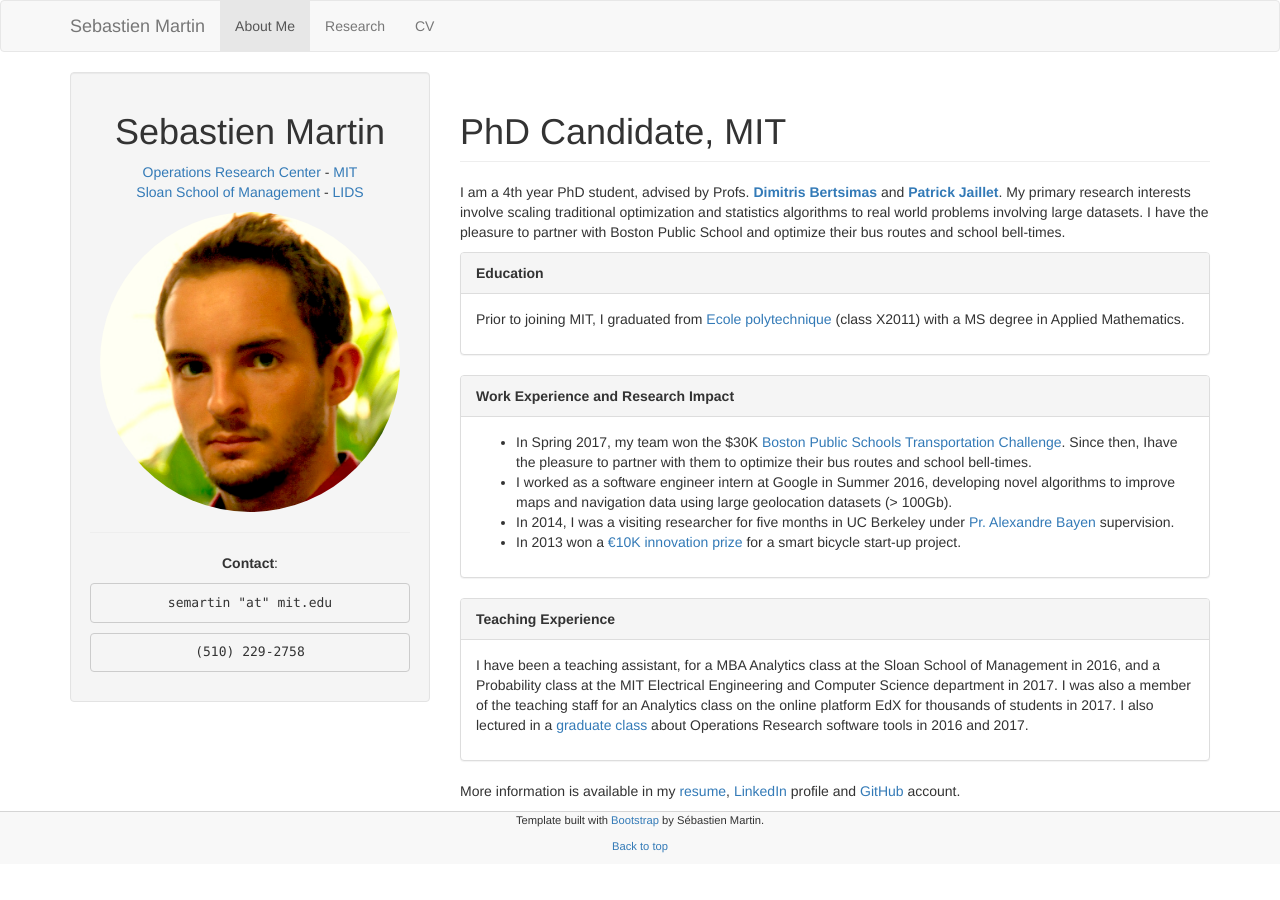
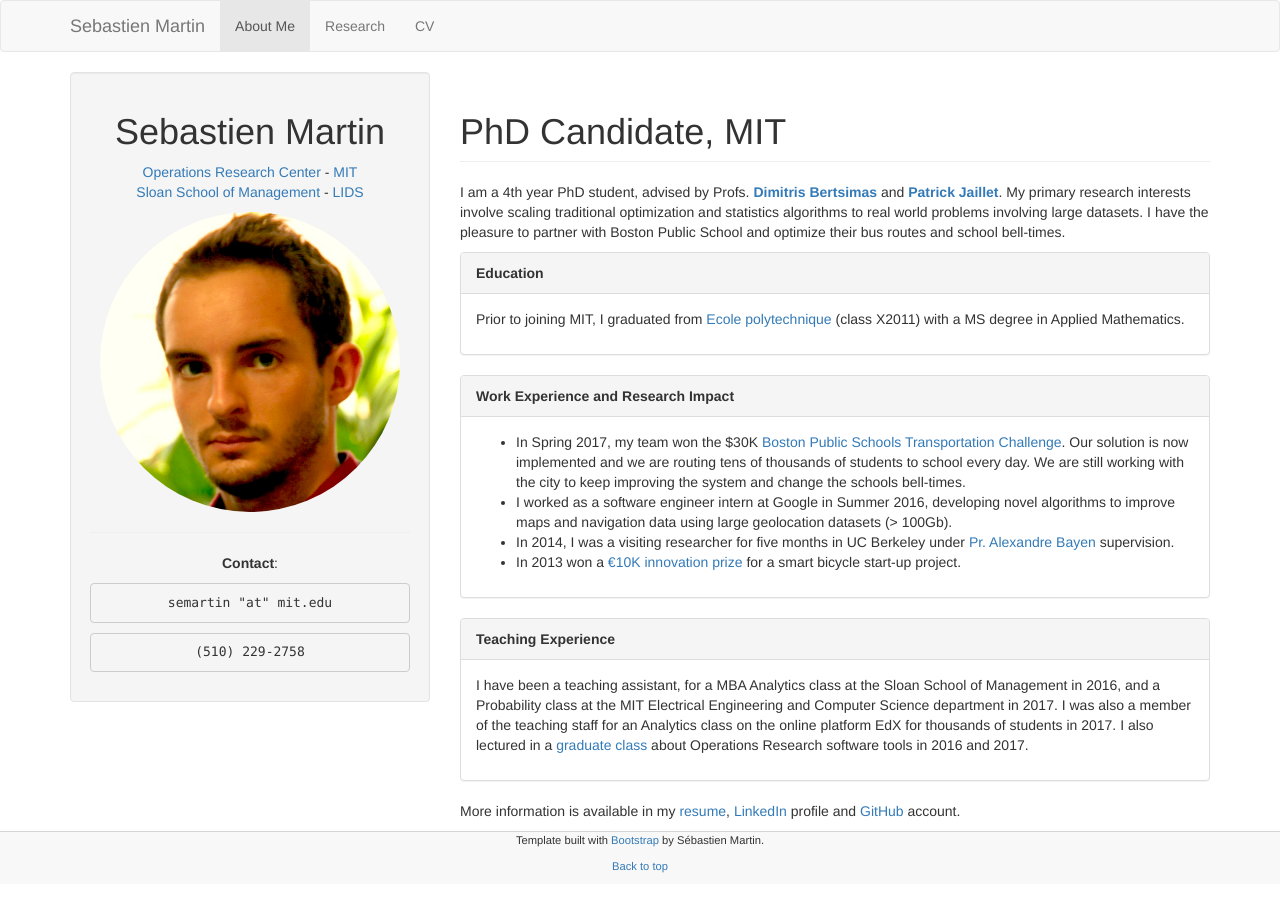
Before and after one commit to trevorhsong/trevorhsong.github.io, a Jekyll site: the page built from index.html, in a window 1280 px wide. Built offline with Jekyll 4.4.1, drawn with Linux system fonts in a browser that asks for light colours.

Commit message:
little main page update

```diff
--- a/index.html
+++ b/index.html
@@ -42,7 +42,8 @@ tabname: About Me
         <div class="panel-body">
           <ul>
             <li>In Spring 2017, my team won the $30K <a href="https://www.bostonpublicschools.org/transportationchallenge">Boston Public Schools Transportation Challenge</a>.
-              Since then, Ihave the pleasure to partner with them to optimize their bus routes and school bell-times.</li>
+              Our solution is now implemented and we are routing tens of thousands of students to school every day. We are still working with the city to keep improving the system
+              and change the schools bell-times.</li>
             <li>I worked as a software engineer intern at Google in Summer 2016, developing novel algorithms
                 to improve maps and navigation data using large geolocation datasets (> 100Gb). </li>
             <li>In 2014, I was a visiting researcher for five months in UC Berkeley under <a href="http://bayen.eecs.berkeley.edu">Pr. Alexandre Bayen</a> supervision.</li>
```
